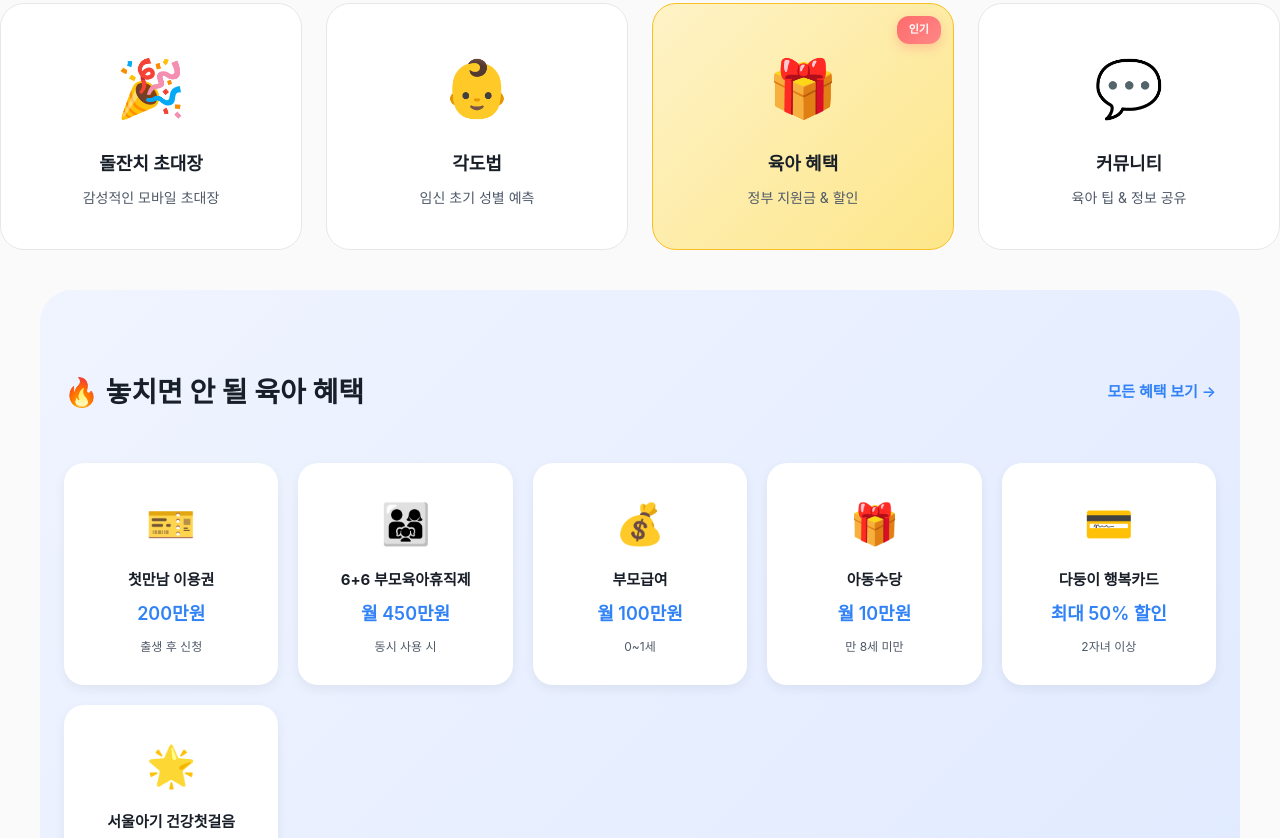
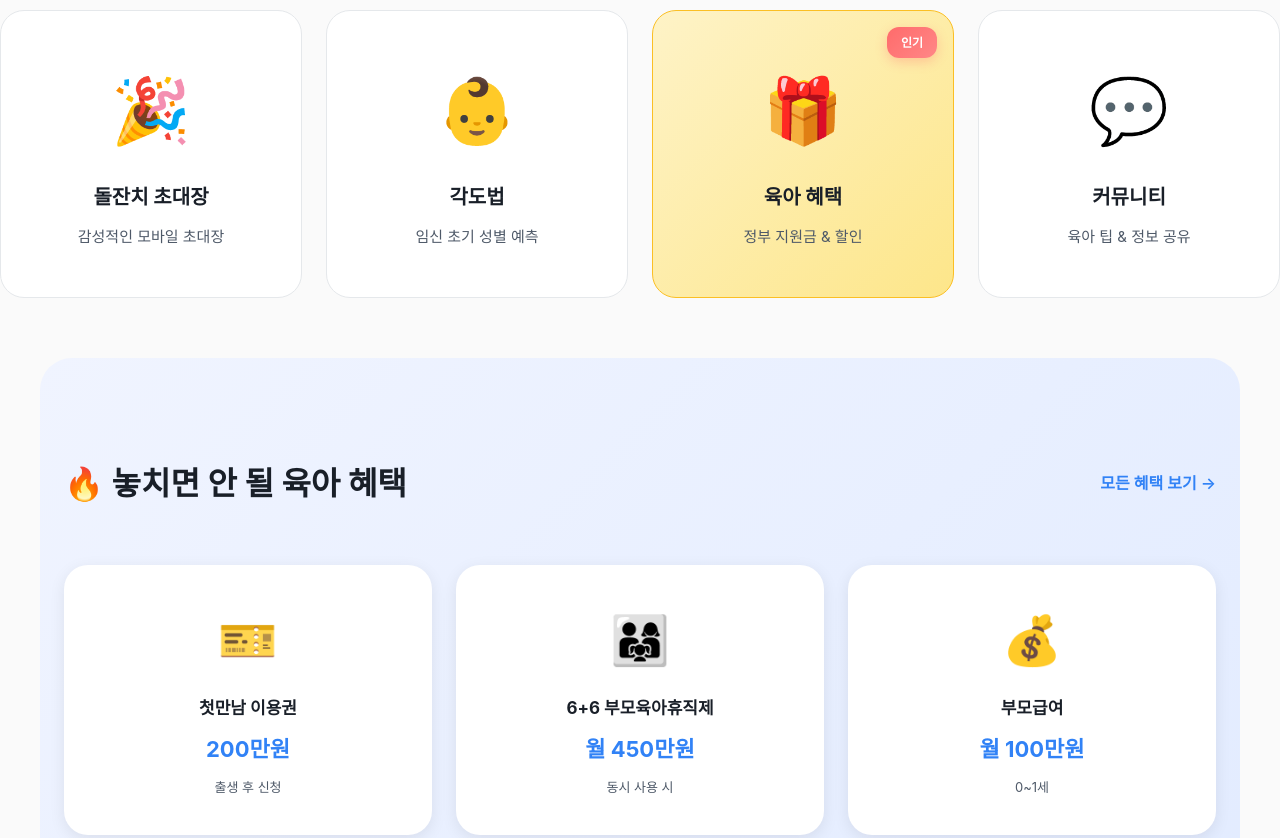
Before and after one commit to snovaha/snovaha, a plain HTML site: page src/public/index.html in a window 1280 px wide. Shown: the part 748-1586 px from the top of the page. Drawn offline with Linux system fonts and the light colour scheme; a web font is replaced by a local one.

Commit message:
refactor: PC 레이아웃 완전 개선 - 더 크고 프리미엄한 느낌
💻 PC 레이아웃 (768px 이상):
- 서비스 카드: 4열 고정 그리드 (auto-fit 제거)
- 서비스 카드 패딩: 40px → 48px 32px
- 서비스 아이콘: 56px → 64px
- 서비스 카드 호버: 12px → 16px 상승
- 혜택 섹션: 3열 고정 그리드 (정확한 2x3)
- 혜택 카드 패딩: 28px → 36px 28px
- 혜택 아이콘: 40px → 48px
- 혜택 금액: 18px → 22px (더 큼)
- 전체 섹션 제목: 32px → 36px / 28px → 32px
- 더 큰 그림자 효과

📱 모바일 반응형 (768px 이하):
- 그대로 유지 (2열 그리드)
- 모바일 사용 경험 동일

✨ 전체 개선:
- 프리미엄함 증대
- PC에서 더 여유로운 느낌
- 더 큰 아이콘과 텍스트
- 정확한 3x2 혜택 그리드

```diff
--- a/src/public/assets/css/home.css
+++ b/src/public/assets/css/home.css
@@ -352,7 +352,7 @@ html, body {
 }
 
 .section-title {
-  font-size: 32px;
+  font-size: 36px;
   font-weight: 700;
   text-align: center;
   margin-bottom: 60px;
@@ -362,7 +362,7 @@ html, body {
 
 .services-grid {
   display: grid;
-  grid-template-columns: repeat(auto-fit, minmax(220px, 1fr));
+  grid-template-columns: repeat(4, 1fr);
   gap: 24px;
   margin-bottom: 40px;
 }
@@ -371,7 +371,7 @@ html, body {
   background: var(--surface);
   border: 1.5px solid var(--border);
   border-radius: 24px;
-  padding: 40px 28px;
+  padding: 48px 32px;
   text-align: center;
   text-decoration: none;
   transition: all 0.4s cubic-bezier(0.34, 1.56, 0.64, 1);
@@ -393,8 +393,8 @@ html, body {
 }
 
 .service-card:hover {
-  transform: translateY(-12px);
-  box-shadow: 0 20px 40px rgba(49, 130, 246, 0.15);
+  transform: translateY(-16px);
+  box-shadow: 0 24px 48px rgba(49, 130, 246, 0.2);
   border-color: var(--primary);
 }
 
@@ -404,47 +404,48 @@ html, body {
 }
 
 .service-card-highlight:hover {
-  box-shadow: 0 20px 40px rgba(251, 191, 36, 0.2);
+  box-shadow: 0 24px 48px rgba(251, 191, 36, 0.25);
 }
 
 .service-icon {
-  font-size: 56px;
-  margin-bottom: 16px;
+  font-size: 64px;
+  margin-bottom: 20px;
   display: inline-block;
   animation: bounce 3s ease-in-out infinite;
 }
 
 .service-card h3 {
-  font-size: 18px;
+  font-size: 20px;
   font-weight: 700;
   color: var(--text-primary);
-  margin-bottom: 8px;
+  margin-bottom: 12px;
 }
 
 .service-card p {
-  font-size: 14px;
+  font-size: 15px;
   color: var(--text-secondary);
   margin: 0;
+  line-height: 1.6;
 }
 
 .badge {
   position: absolute;
-  top: 12px;
-  right: 12px;
+  top: 16px;
+  right: 16px;
   background: linear-gradient(135deg, #ff6b6b, #ff8787);
   color: white;
-  font-size: 11px;
+  font-size: 12px;
   font-weight: 700;
-  padding: 5px 12px;
+  padding: 6px 14px;
   border-radius: 12px;
   box-shadow: 0 4px 12px rgba(255, 107, 107, 0.3);
 }
 
 /* Latest Benefits Section */
 .latest-section {
-  padding: 80px 24px;
+  padding: 100px 24px;
   max-width: 1200px;
-  margin: 0 auto;
+  margin: 60px auto 0;
   background: linear-gradient(135deg, #f0f4ff 0%, #e0eaff 100%);
   border-radius: 32px;
 }
@@ -453,13 +454,13 @@ html, body {
   display: flex;
   justify-content: space-between;
   align-items: center;
-  margin-bottom: 48px;
+  margin-bottom: 56px;
   flex-wrap: wrap;
   gap: 20px;
 }
 
 .latest-header h2 {
-  font-size: 28px;
+  font-size: 32px;
   font-weight: 700;
   color: var(--text-primary);
   margin: 0;
@@ -469,7 +470,7 @@ html, body {
   color: var(--primary);
   text-decoration: none;
   font-weight: 600;
-  font-size: 15px;
+  font-size: 16px;
   display: inline-flex;
   align-items: center;
   gap: 8px;
@@ -482,21 +483,21 @@ html, body {
 
 .benefits-grid {
   display: grid;
-  grid-template-columns: repeat(auto-fit, minmax(180px, 1fr));
-  gap: 20px;
+  grid-template-columns: repeat(3, 1fr);
+  gap: 24px;
 }
 
 .benefit-card {
   background: white;
-  border-radius: 20px;
-  padding: 28px 24px;
+  border-radius: 24px;
+  padding: 36px 28px;
   text-decoration: none;
   display: flex;
   flex-direction: column;
   align-items: center;
   text-align: center;
   transition: all 0.4s cubic-bezier(0.34, 1.56, 0.64, 1);
-  box-shadow: 0 4px 12px rgba(0, 0, 0, 0.06);
+  box-shadow: 0 4px 16px rgba(0, 0, 0, 0.08);
   border: 1px solid transparent;
   position: relative;
 }
@@ -507,9 +508,9 @@ html, body {
   top: 0;
   left: 0;
   right: 0;
-  height: 3px;
+  height: 4px;
   background: linear-gradient(90deg, var(--primary), var(--accent));
-  border-radius: 20px 20px 0 0;
+  border-radius: 24px 24px 0 0;
   transform: scaleX(0);
   transform-origin: left;
   transition: transform 0.4s ease;
@@ -520,37 +521,37 @@ html, body {
 }
 
 .benefit-card:hover {
-  transform: translateY(-8px);
-  box-shadow: 0 16px 32px rgba(49, 130, 246, 0.15);
+  transform: translateY(-12px);
+  box-shadow: 0 20px 40px rgba(49, 130, 246, 0.2);
   border-color: var(--primary);
 }
 
 .benefit-icon {
-  font-size: 40px;
-  margin-bottom: 12px;
+  font-size: 48px;
+  margin-bottom: 16px;
 }
 
 .benefit-card h4 {
-  font-size: 15px;
+  font-size: 17px;
   font-weight: 700;
   color: var(--text-primary);
-  margin-bottom: 8px;
+  margin-bottom: 10px;
 }
 
 .benefit-card p {
-  font-size: 18px;
-  font-weight: 600;
+  font-size: 22px;
+  font-weight: 700;
   color: var(--primary);
-  margin-bottom: 8px;
+  margin-bottom: 10px;
 }
 
 .benefit-note {
-  font-size: 12px;
+  font-size: 13px;
   color: var(--text-secondary);
   display: block;
 }
 
-/* 모바일 반응형 */
+/* 모바일 반응형 (유지) */
 @media (max-width: 768px) {
   .services {
     padding: 60px 20px;
@@ -585,7 +586,7 @@ html, body {
 
   .latest-section {
     padding: 60px 20px;
-    margin: 0 20px;
+    margin: 40px 20px 0;
     border-radius: 24px;
   }
 
```
